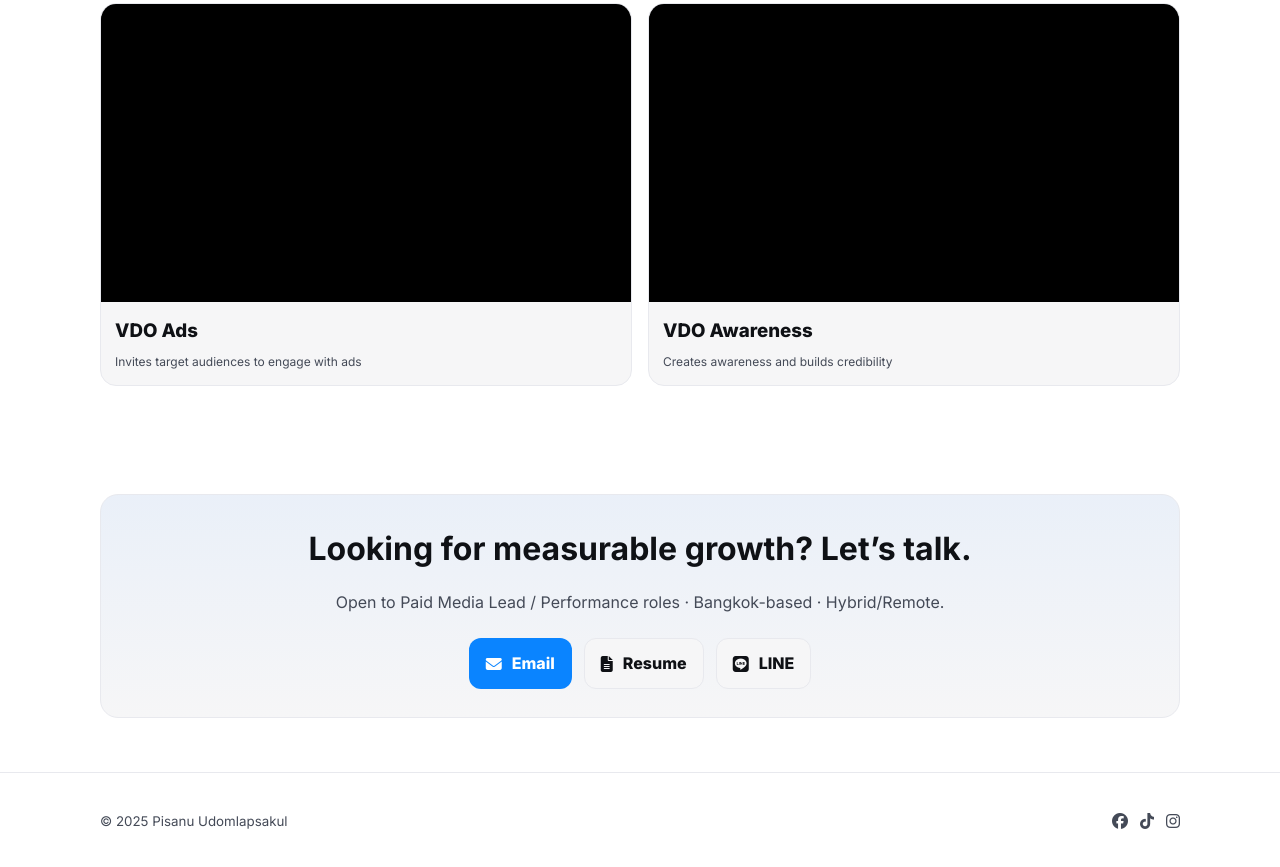
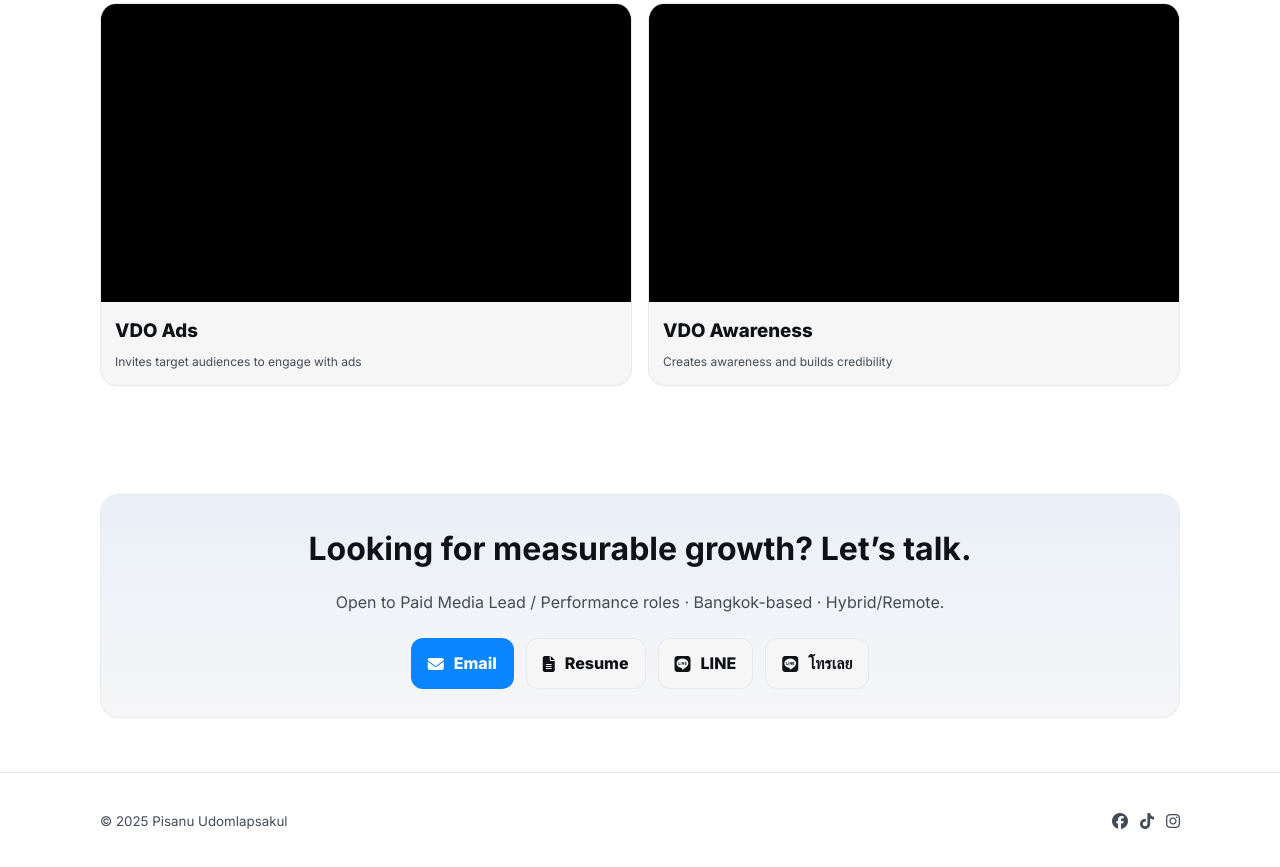
Before and after one commit to yoser2000/yo, a plain HTML site: page index.html in a window 1280 px wide. Shown: the part 4049-4916 px from the top of the page. Drawn offline with Linux system fonts and the light colour scheme.

Commit message:
index.html

```diff
--- a/index.html
+++ b/index.html
@@ -394,6 +394,7 @@ height="0" width="0" style="display:none;visibility:hidden"></iframe></noscript>
         <a class="btn primary" href="mailto:Pisanu.u2000@gmail.com"><i class="fa-solid fa-envelope"></i> <span data-i18n="cta_email">Email</span></a>
         <a class="btn" href="assets/CV_Pisanu.pdf" target="_blank"><i class="fa-solid fa-file-lines"></i> <span data-i18n="cta_resume">Resume</span></a>
         <a class="btn" href="https://line.me/ti/p/~yoser.." target="_blank" rel="noopener"><i class="fa-brands fa-line"></i> <span data-i18n="cta_line">LINE</span></a>
+        <a class="btn" href="tel:0959391592" target="_blank" rel="noopener"><i class="fa-brands fa-line"></i> <span data-i18n="cta_tel">โทรเลย</span></a>
       </div>
     </div>
   </section>
```
